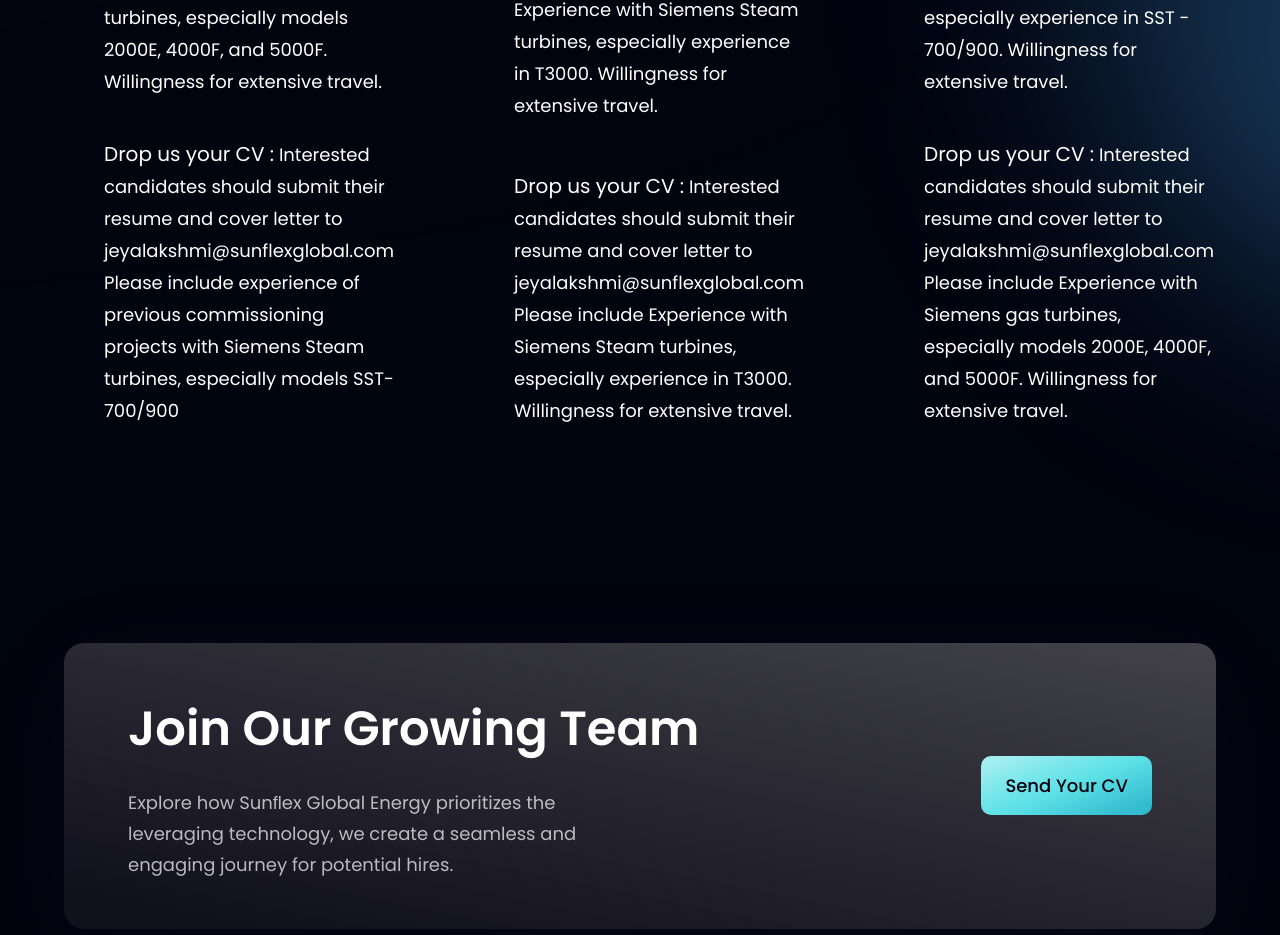
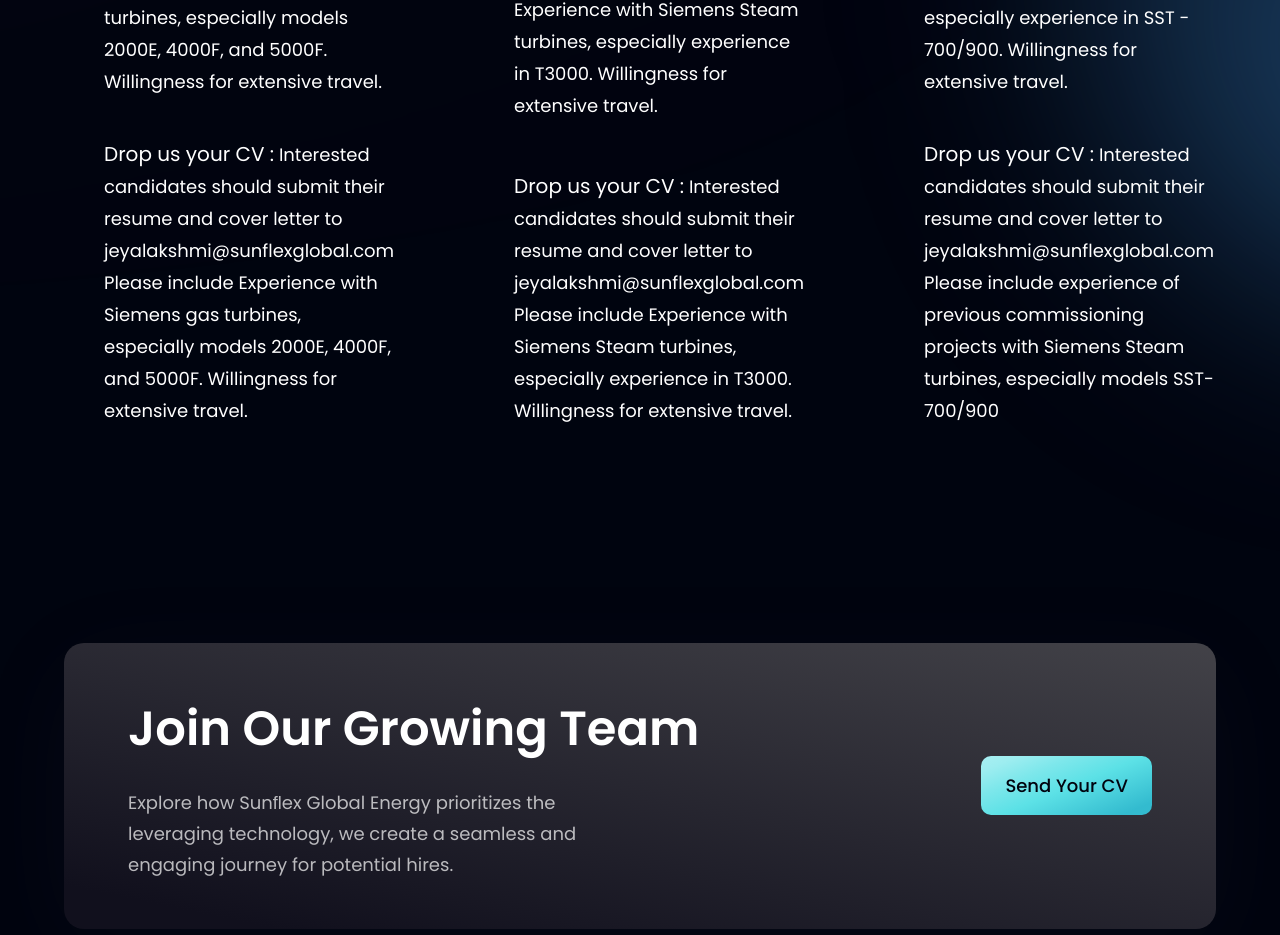
Before and after one commit to Vikram016/sunflex, a React (Vite) app: page / in a window 1280 px wide. Shown: the part 3371-4306 px from the top of the page. Built offline with nearby package versions, Linux system fonts and the light colour scheme.

Commit message:
next change

```diff
--- a/src/constants/index.js
+++ b/src/constants/index.js
@@ -87,7 +87,7 @@
     location:"Latin Americas",
     Responsibilities:"Maintain, troubleshoot, and repair Siemens gas turbines. Perform diagnostic tests and resolve technical issues. Adhere to all safety and operational procedures.",
     content:"Bachelor's degree in Engineering, (Electrical/Instrumentation). Experience with Siemens gas turbines, especially models 2000E, 4000F, and 5000F. Willingness for extensive travel.",
-    mail:"Interested candidates should submit their resume and cover letter to jeyalakshmi@sunflexglobal.com Please include experience of previous commissioning projects with Siemens Steam turbines, especially models SST-700/900",
+    mail:"Interested candidates should submit their resume and cover letter to jeyalakshmi@sunflexglobal.com Please include Experience with Siemens gas turbines, especially models 2000E, 4000F, and 5000F. Willingness for extensive travel.",
   },
   {
     id:"JobOpen-2",
@@ -105,7 +105,7 @@
     location:"Latin Americas",
     Responsibilities:"Maintain, troubleshoot, and repair Siemens Steam turbines. Perform diagnostic tests and resolve technical issues. Adhere to all safety and operational procedures.",
     content:"Bachelor's degree in Engineering,Experience with Siemens Steam turbines, especially experience in SST - 700/900. Willingness for extensive travel.",
-    mail:"Interested candidates should submit their resume and cover letter to jeyalakshmi@sunflexglobal.com Please include Experience with Siemens gas turbines, especially models 2000E, 4000F, and 5000F. Willingness for extensive travel.",
+    mail:"Interested candidates should submit their resume and cover letter to jeyalakshmi@sunflexglobal.com Please include experience of previous commissioning projects with Siemens Steam turbines, especially models SST-700/900",
   },
 ];
 
```
